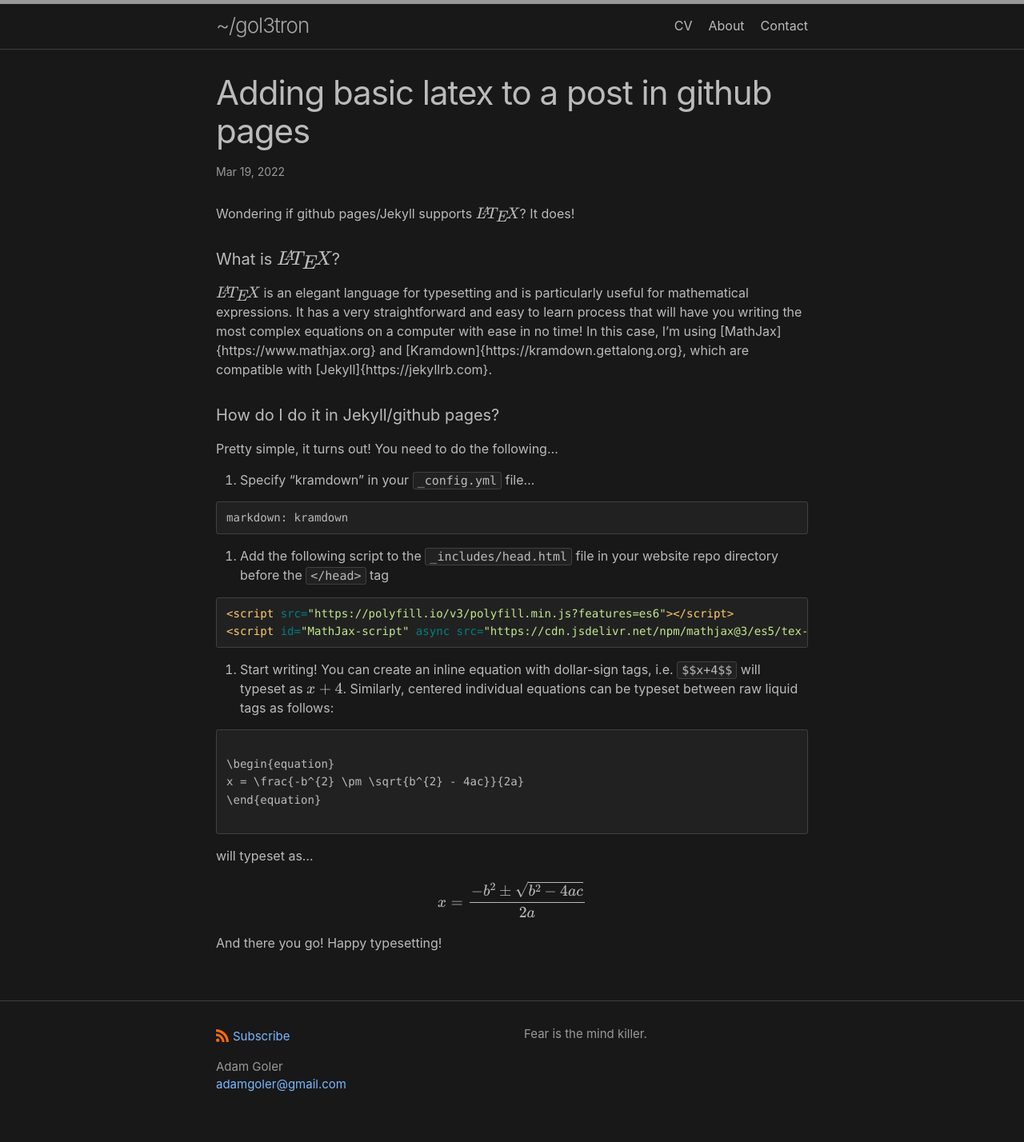
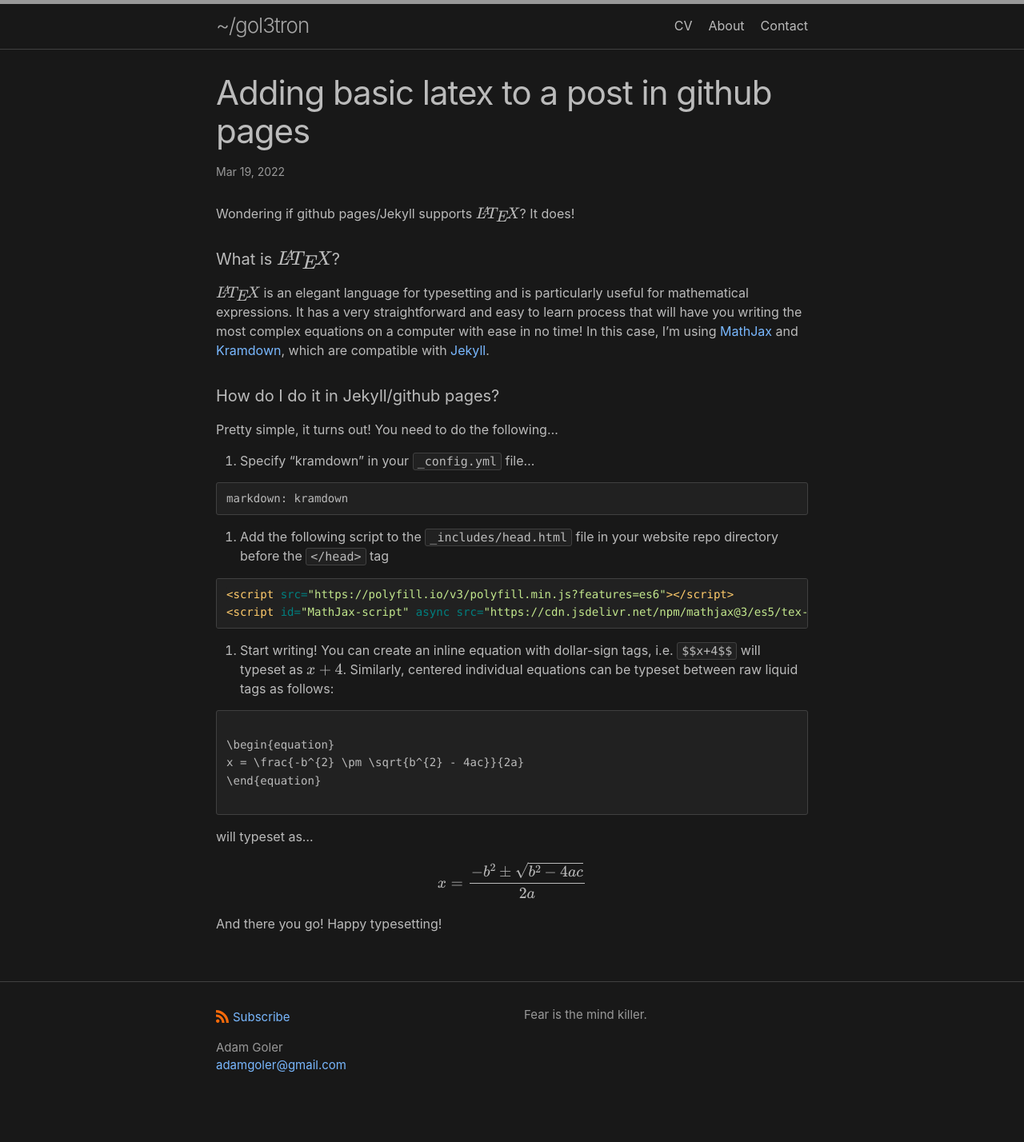
Before and after one commit to gol3tron/gol3tron.github.io, a Jekyll site: the page built from _posts/2022-03-19-github-latex.md, in a window 1280 px wide. Shown: the whole page at 80% size. Built offline with Jekyll 4.4.1, drawn with Linux system fonts in a browser that asks for light colours; after the commit the page ends 1404 px from its top, so only the background shows below that.

Commit message:
Update 2022-03-19-github-latex.md

```diff
--- a/_posts/2022-03-19-github-latex.md
+++ b/_posts/2022-03-19-github-latex.md
@@ -9,7 +9,7 @@ Wondering if github pages/Jekyll supports $$\LaTeX$$? It does!
 
 #### What is $$\LaTeX$$?
 
-$$\LaTeX$$ is an elegant language for typesetting and is particularly useful for mathematical expressions. It has a very straightforward and easy to learn process that will have you writing the most complex equations on a computer with ease in no time! In this case, I'm using [MathJax]{https://www.mathjax.org} and [Kramdown]{https://kramdown.gettalong.org}, which are compatible with [Jekyll]{https://jekyllrb.com}.
+$$\LaTeX$$ is an elegant language for typesetting and is particularly useful for mathematical expressions. It has a very straightforward and easy to learn process that will have you writing the most complex equations on a computer with ease in no time! In this case, I'm using [MathJax](https://www.mathjax.org) and [Kramdown](https://kramdown.gettalong.org), which are compatible with [Jekyll](https://jekyllrb.com).
 
 #### How do I do it in Jekyll/github pages?
 
```
